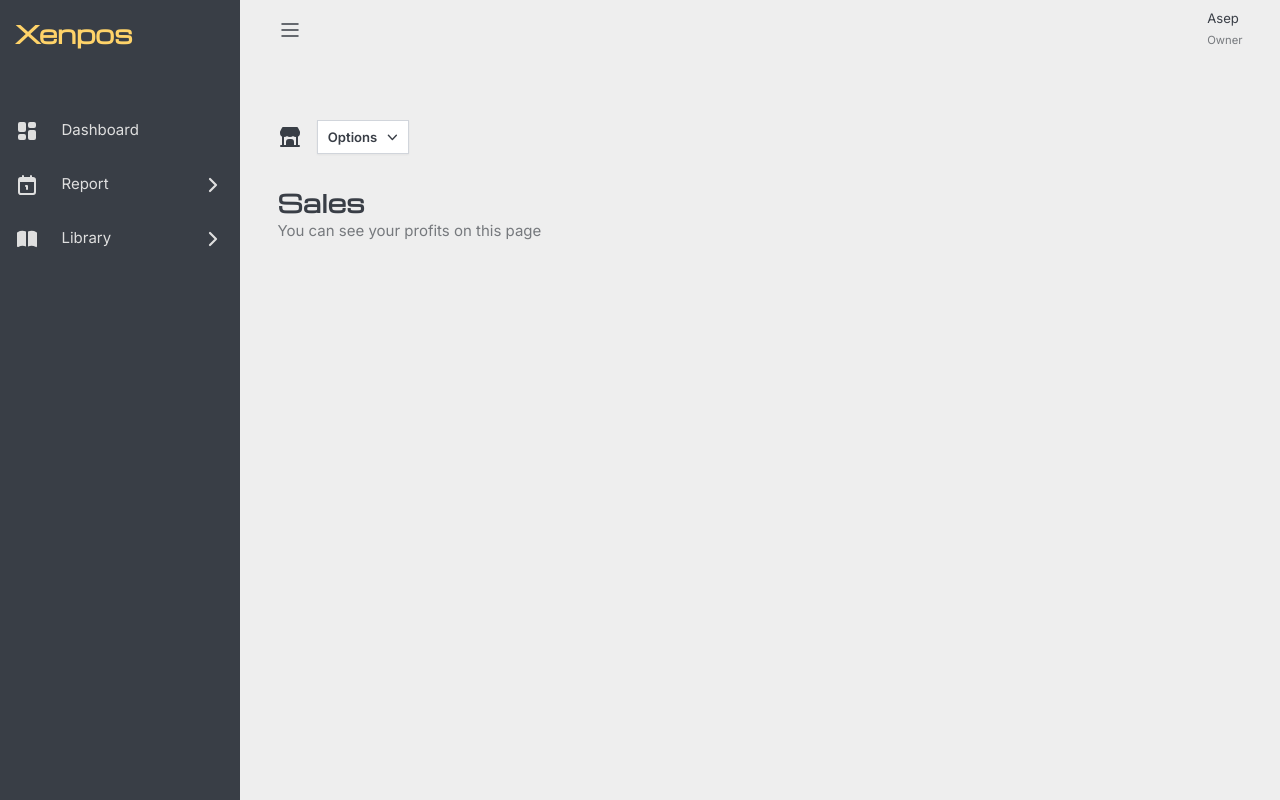
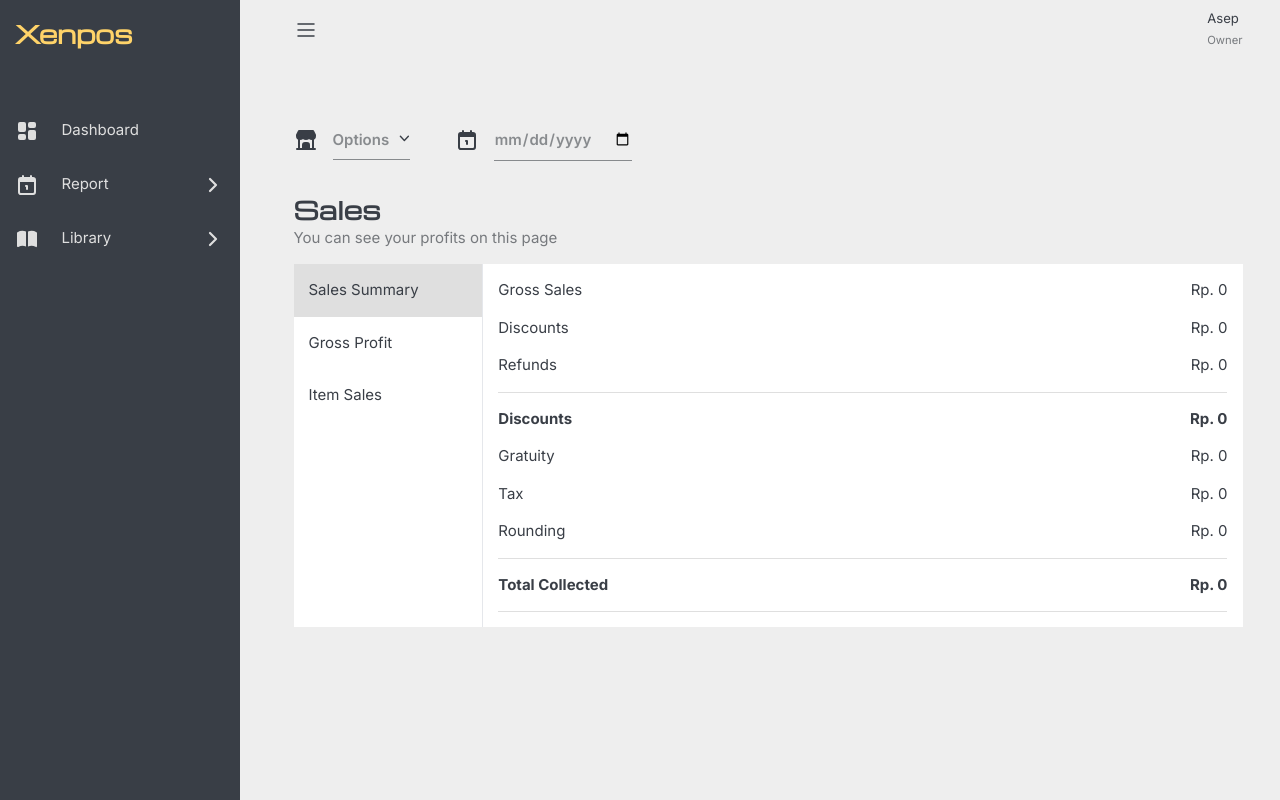
Before and after one commit to ahmadhilmandani/fe-xenpos, a React (Vite) app: page /sales in a window 1280 px wide. Built offline with nearby package versions, Linux system fonts and the light colour scheme.

Commit message:
Finish the UI of sales page

```diff
--- a/src/Pages/Reports/Sales.jsx
+++ b/src/Pages/Reports/Sales.jsx
@@ -1,19 +1,26 @@
-import { IconBuildingStore } from "@tabler/icons-react";
+import { IconBuildingStore, IconCalendarFilled } from "@tabler/icons-react";
 import Navbar from "../../components/Navbar";
 import { useState } from "react";
+import Table from "../../components/Table";
 
 export default function Sales() {
   const [openOutletOpt, setOpenOutletOpt] = useState(false)
+  const [selectedSubMenu, setSelectedSubMenu] = useState({
+    sales: true,
+    profit: false,
+    item: false,
+  })
   return (
-    <div className="flex-1 relative">
+    <div className="w-[80%] relative pb-8">
       <Navbar />
       <main className="px-10 mt-16">
-        <section className="flex gap-4 items-center">
-          <IconBuildingStore className=" fill-cust-black" />
+        <section className="flex gap-12 items-center">
+          <div className="flex gap-4 items-center">
+            <IconBuildingStore className="fill-cust-black" />
 
             <div className="relative text-left">
               <div onClick={() => { setOpenOutletOpt(!openOutletOpt) }}>
-              <button type="button" className="inline-flex w-full justify-center gap-x-1.5 bg-white px-3 py-2 text-sm font-semibold shadow-sm ring-1 ring-inset ring-gray-300 hover:bg-gray-50" id="menu-button" aria-expanded="true" aria-haspopup="true">
+                <button type="button" className="inline-flex w-full justify-center gap-x-1.5 text-cust-gray-darker/85 py-2 font-semibold border-b border-cust-gray-darker/85 hover:border-cust-black hover:text-cust-black transition-all" id="menu-button" aria-expanded="true" aria-haspopup="true">
                   Options
                   <svg className="-mr-1 h-5 w-5 text-gray-400" viewBox="0 0 20 20" fill="currentColor" aria-hidden="true">
                     <path fillRule="evenodd" d="M5.23 7.21a.75.75 0 011.06.02L10 11.168l3.71-3.938a.75.75 0 111.08 1.04l-4.25 4.5a.75.75 0 01-1.08 0l-4.25-4.5a.75.75 0 01.02-1.06z" clipRule="evenodd" />
@@ -30,6 +37,12 @@ export default function Sales() {
                 </div>
               </ul>
             </div>
+          </div>
+          <div className="flex gap-4 items-center">
+            <IconCalendarFilled className="fill-cust-black" />
+            <input type="date" className="bg-cust-bg-gray text-cust-gray-darker/85 py-2 font-semibold border-b border-cust-gray-darker/85 hover:border-cust-black hover:text-cust-black transition-all" />
+
+          </div>
         </section>
         <section className="mt-8">
           <h1>
@@ -39,6 +52,117 @@ export default function Sales() {
             You can see your profits on this page
           </p>
         </section>
+        <section className="mt-4 bg-white flex">
+          {/* sub menu option of sales */}
+          <div className="border-r w-[20%]">
+            <div className={`${selectedSubMenu.sales ? 'bg-cust-gray' : ''} p-4 cursor-pointer`} onClick={() => {
+              setSelectedSubMenu({
+                sales: true,
+                profit: false,
+                item: false,
+              })
+            }}>
+              Sales Summary
+            </div>
+            <div className={`${selectedSubMenu.profit ? 'bg-cust-gray' : ''} p-4 cursor-pointer`} onClick={() => {
+              setSelectedSubMenu({
+                sales: false,
+                profit: true,
+                item: false,
+              })
+            }}>
+              Gross Profit
+            </div>
+            <div className={`${selectedSubMenu.item ? 'bg-cust-gray' : ''} p-4 cursor-pointer`} onClick={() => {
+              setSelectedSubMenu({
+                sales: false,
+                profit: false,
+                item: true,
+              })
+            }}>
+              Item Sales
+            </div>
+          </div>
+
+          {/* sub menu: sales summary */}
+          <div className={`${selectedSubMenu.sales ? 'block' : 'hidden'} p-4 w-[80%] transition-all`}>
+            <div className="flex justify-between mb-4">
+              <div>
+                Gross Sales
+              </div>
+              <div>
+                Rp. 0
+              </div>
+            </div>
+            <div className="flex justify-between mb-4">
+              <div>
+                Discounts
+              </div>
+              <div>
+                Rp. 0
+              </div>
+            </div>
+            <div className="flex justify-between pb-4 border-b border-cust-gray">
+              <div>
+                Refunds
+              </div>
+              <div>
+                Rp. 0
+              </div>
+            </div>
+            <div className="flex justify-between pt-4 mb-4">
+              <div className="font-bold">
+                Discounts
+              </div>
+              <div className="font-bold">
+                Rp. 0
+              </div>
+            </div>
+            <div className="flex justify-between mb-4">
+              <div>
+                Gratuity
+              </div>
+              <div>
+                Rp. 0
+              </div>
+            </div>
+            <div className="flex justify-between mb-4">
+              <div>
+                Tax
+              </div>
+              <div>
+                Rp. 0
+              </div>
+            </div>
+            <div className="flex justify-between pb-4">
+              <div>
+                Rounding
+              </div>
+              <div>
+                Rp. 0
+              </div>
+            </div>
+            <div className="flex justify-between pt-4 pb-4 border-x-0 border-y border-cust-gray">
+              <div className="font-bold">
+                Total Collected
+              </div>
+              <div className="font-bold">
+                Rp. 0
+              </div>
+            </div>
+          </div>
+
+          {/* sub menu: gross profit */}
+          <div className={`${selectedSubMenu.profit ? 'block' : 'hidden'} p-4 w-[80%] transition-all`}>
+            <h2>Gross Profit</h2>
+            <p className="mt-2">Gross Profit is your Net Sales minus Cost of Goods Sold (COGS). To report gross profit accurately, please make sure all items have a COGS.</p>
+          </div>
+
+          {/* sub menu: item sales */}
+          <div className={`${selectedSubMenu.item ? 'block' : 'hidden'} p-4 w-[80%] transition-all`}>
+            <Table />
+          </div>
+        </section>
       </main>
     </div>
   )
--- a/src/components/Sidebar.jsx
+++ b/src/components/Sidebar.jsx
@@ -9,7 +9,7 @@ export default function Sidebar() {
   })
   return (
 
-    <aside className="max-w-[240px] w-full h-screen sticky top-0 bottom-0 left-0 z-[100] bg-cust-black overflow-auto">
+    <aside className="w-[240px] h-screen sticky top-0 bottom-0 left-0 z-[100] bg-cust-black overflow-auto">
       {/* heading of sidebar */}
       <h1 className="text-cust-yellow mb-10 p-4">
         Xenpos
--- /dev/null
+++ b/src/components/Table.jsx
@@ -0,0 +1,59 @@
+import { IconArrowLeft, IconArrowRight } from "@tabler/icons-react";
+
+export default function Table() {
+  return (
+    <>
+      <div className="overflow-auto">
+        <table className="w-full">
+          <thead className="bg-cust-gray/20 border-b-2 border-cust-gray">
+            <tr>
+              <th className="w-44 p-3 text-sm font-semibold tracking-wide text-left">Item Name</th>
+              <th className="w-24 p-3 text-sm font-semibold tracking-wide text-left">Category</th>
+              <th className="w-24 p-3 text-sm font-semibold tracking-wide text-left">Item Sold</th>
+              <th className="w-24 p-3 text-sm font-semibold tracking-wide text-left">Item Refund</th>
+              <th className="w-24 p-3 text-sm font-semibold tracking-wide text-left">Gross Sales</th>
+              <th className="w-24 p-3 text-sm font-semibold tracking-wide text-left">Discount</th>
+              <th className="w-24 p-3 text-sm font-semibold tracking-wide text-left">Refund</th>
+              <th className="w-24 p-3 text-sm font-semibold tracking-wide text-left">Net Sales</th>
+              <th className="w-24 p-3 text-sm font-semibold tracking-wide text-left">COGS</th>
+              <th className="w-32 p-3 text-sm font-semibold tracking-wide text-left">Gross Profit</th>
+            </tr>
+          </thead>
+          <tbody className="divide-y divide-cust-gray">
+            <tr>
+              <td className="p-3 text-sm text-gray-700 whitespace-nowrap">
+                Kring New Fit office chair, mesh + PU, black
+              </td>
+              <td className="p-3 text-sm text-gray-700 whitespace-nowrap">
+                Manis
+              </td>
+              <td className="p-3 text-sm text-gray-700 whitespace-nowrap">16</td>
+              <td className="p-3 text-sm text-gray-700 whitespace-nowrap">Rp. 100.000</td>
+              <td className="p-3 text-sm text-gray-700 whitespace-nowrap">Rp. 10.000</td>
+              <td className="p-3 text-sm text-gray-700 whitespace-nowrap">Rp. 5.000</td>
+              <td className="p-3 text-sm text-gray-700 whitespace-nowrap">Rp. 5.000</td>
+              <td className="p-3 text-sm text-gray-700 whitespace-nowrap">Rp. 5.000</td>
+              <td className="p-3 text-sm text-gray-700 whitespace-nowrap">$200.00</td>
+              <td className="p-3 text-sm text-gray-700 whitespace-nowrap">$200.00</td>
+            </tr>
+          </tbody>
+        </table>
+      </div>
+      <div className="mt-8 flex justify-between items-center">
+        <small className="text-cust-gray-darker text-xs">
+          Showing 0 to 0 of 0 entries
+        </small>
+        <div className="flex gap-4">
+          <button className="px-4 py-1 border flex items-center text-cust-gray-darker gap-2">
+            <IconArrowLeft className="stroke-cust-gray-darker" />
+            Previous
+          </button>
+          <button className="px-4 py-1 border flex items-center text-cust-gray-darker gap-2">
+            Next
+            <IconArrowRight className="stroke-cust-gray-darker" />
+          </button>
+        </div>
+      </div>
+    </>
+  )
+}
--- a/src/index.css
+++ b/src/index.css
@@ -39,6 +39,6 @@
   }
 
   ::-webkit-scrollbar-thumb {
-    @apply bg-cust-gray-darker rounded-md hover:bg-cust-gray-darker/40;
+    @apply bg-cust-gray-darker hover:bg-cust-gray-darker/40;
   }
 }
```
Lines whose indentation alone changed are shown as unchanged.
